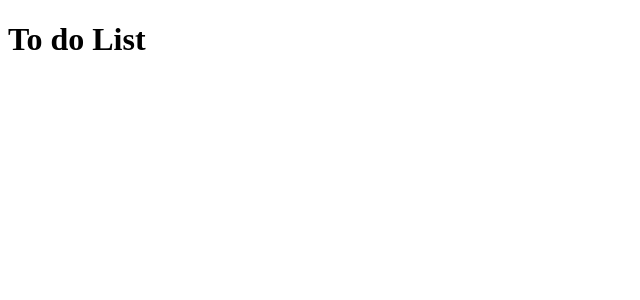
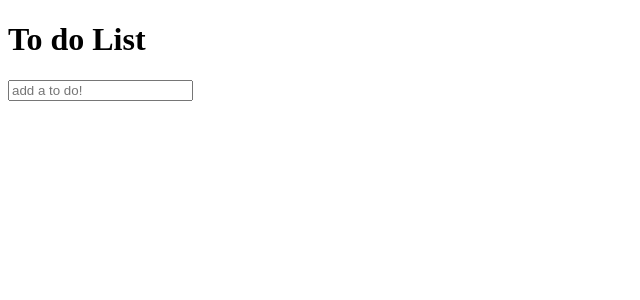
Before and after one commit to elhamposhtiban/to-do-list, a React (Create React App) app in the folder creat-to-do-list/: page / in a window 1280 px wide. Shown: the top 300 px of the page, without its empty margins (0-640 px from the left). Built offline with nearby package versions, Linux system fonts and the light colour scheme.

Commit message:
#what add a input and state related to that inorder to update that and display out input in our app

```diff
--- a/creat-to-do-list/src/App.js
+++ b/creat-to-do-list/src/App.js
@@ -1,9 +1,11 @@
 import './App.css';
+import Todo from './component/Todo'
 
 function App() {
   return (
     <div className="toDo-app">
 <h1> To do List</h1>
+<Todo/>
     </div>
   );
 }
--- a/creat-to-do-list/src/component/Todo.js
+++ b/creat-to-do-list/src/component/Todo.js
@@ -0,0 +1,13 @@
+import React from 'react'
+import TodoFrom from './TodoForm'
+
+function Todo() {
+    return (
+        <div>
+            <TodoFrom/>
+
+        </div>
+    )
+}
+
+export default Todo
--- a/creat-to-do-list/src/component/TodoForm.js
+++ b/creat-to-do-list/src/component/TodoForm.js
@@ -1,13 +1,20 @@
-import React, {useState} from 'react'
+import React, { useState } from "react";
 
 function TodoForm() {
-
-
-    return (
-        <div>
-
-        </div>
-    )
+  const [toDOinput, setTodoInput] = useState("");
+  console.log(" this is a input value", toDOinput);
+  return (
+    <form className="toDo-form">
+      <input
+        type="text"
+        className="input"
+        placeholder="add a to do!"
+        value={toDOinput}
+        name="text"
+        onChange={(e) => setTodoInput(e.target.value)}
+      />
+    </form>
+  );
 }
 
-export default TodoForm
+export default TodoForm;
```
